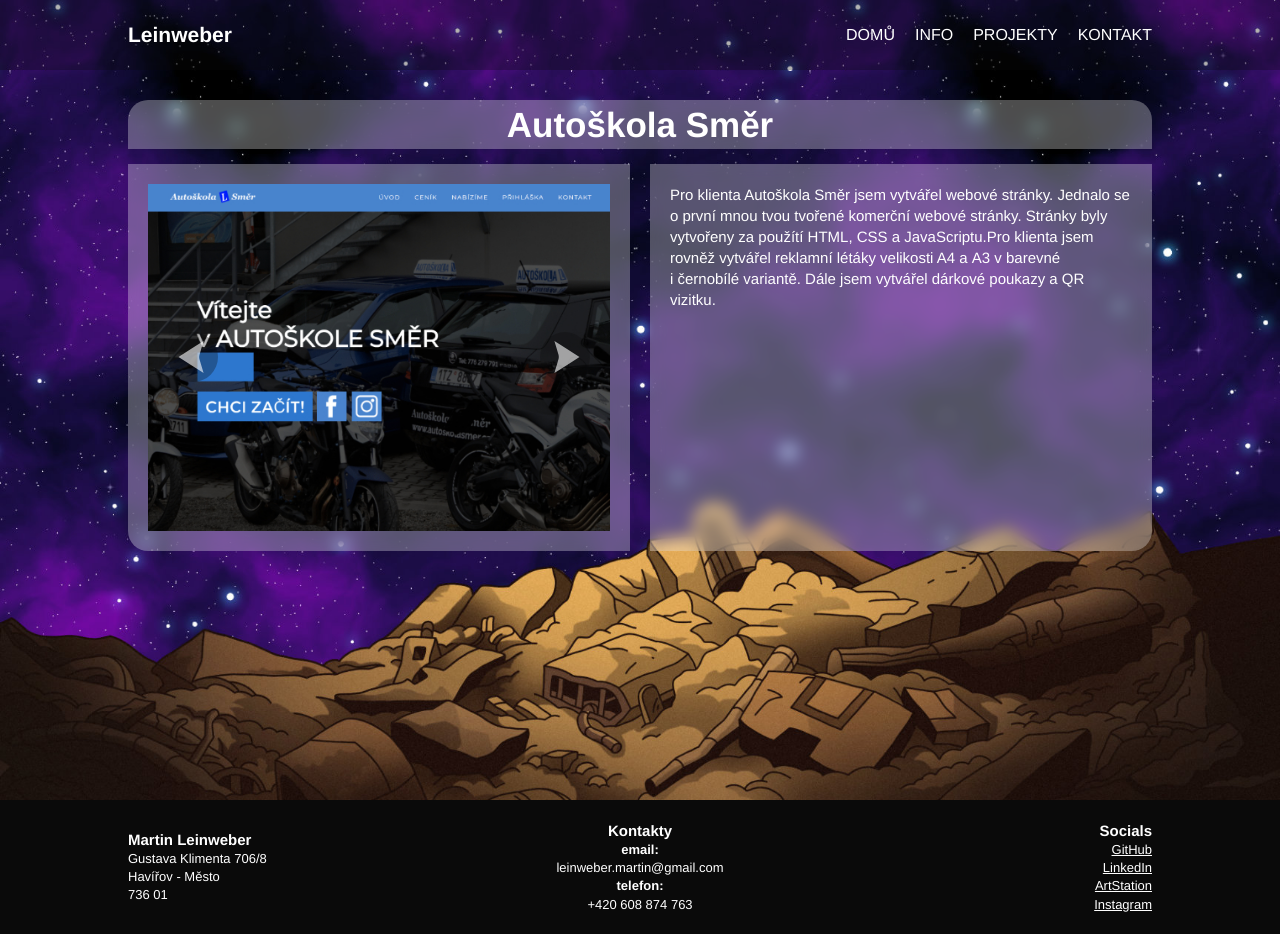
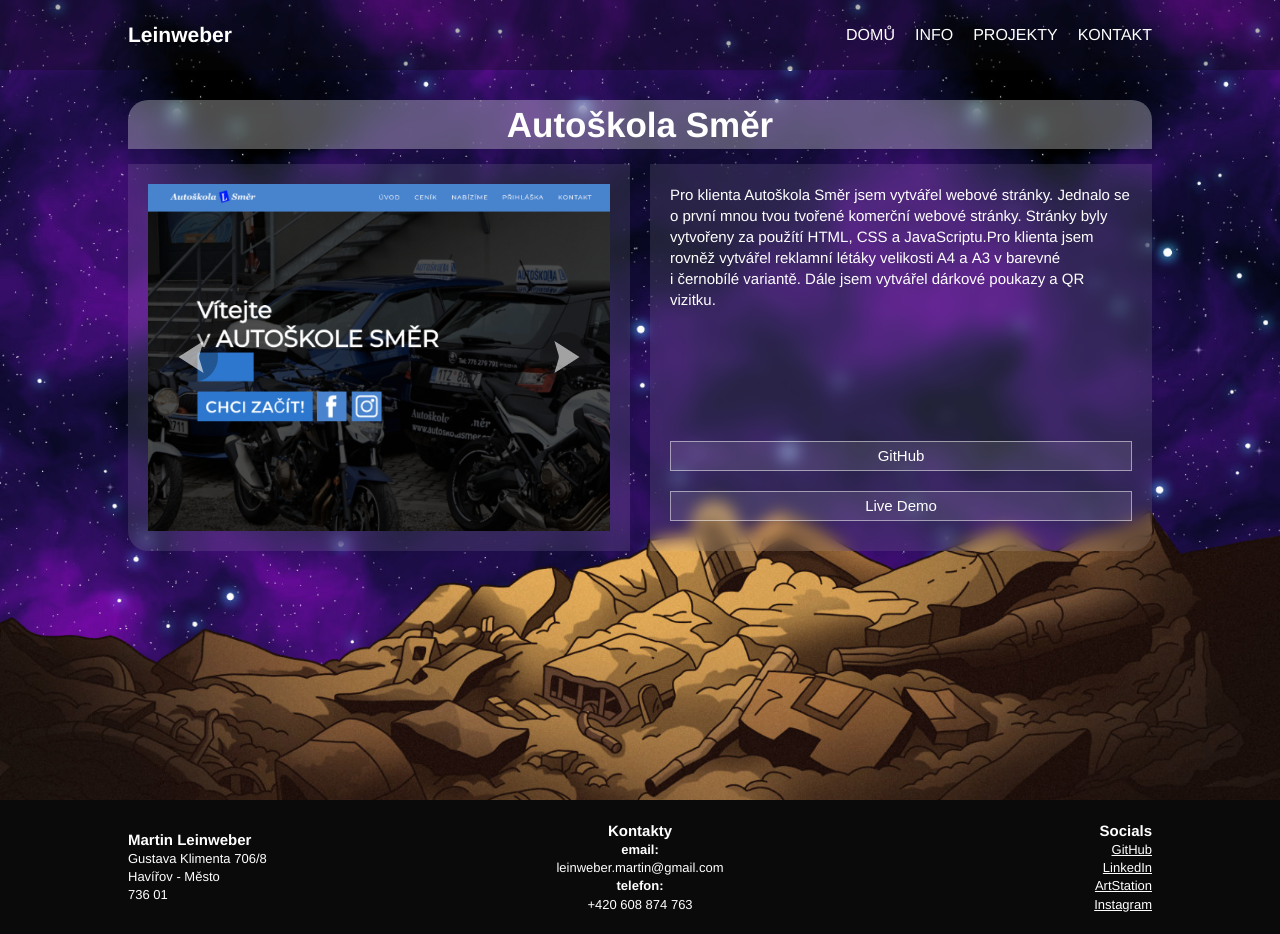
Before and after one commit to leinweberm/portfolioWeb, a React (Create React App) app: page /gallery/project/1 in a window 1280 px wide. Built offline with nearby package versions, Linux system fonts and the light colour scheme.

Commit message:
feat: project card add link buttons

```diff
--- a/src/components/Gallery/projectDetail.js
+++ b/src/components/Gallery/projectDetail.js
@@ -3,7 +3,7 @@ import { useParams } from 'react-router-dom';
 
 import { PageContainer, H1 } from '../../App.stylesVars';
 import { ProjectsDatabase } from './projectsData';
-import { ProjectCard, ProjectCardItem, P } from './projectDetailStyles';
+import { ProjectCard, ProjectCardItem, P, ExternalLink } from './projectDetailStyles';
 import Carousel from '../Carousel';
 
 export default function ProjectDetail() {
@@ -19,6 +19,27 @@ export default function ProjectDetail() {
             </ProjectCardItem>
             <ProjectCardItem>
                <P>{project.text}</P>
+               <div style={{
+                  display: 'flex',
+                  flexDirection: 'column',
+                  width: '100%',
+                  alignItems: 'center'}}
+               >
+                  { project.gitHub &&
+                     <ExternalLink onClick={() => {
+                        window.open(project.gitHub, "_blank")}}
+                     >
+                        GitHub
+                     </ExternalLink>
+                  }
+                  { project.demo &&
+                     <ExternalLink onClick={() => {
+                        window.open(project.demo, "_blank")}}
+                     >
+                        Live Demo
+                     </ExternalLink>
+                  }
+               </div>
             </ProjectCardItem>
          </ProjectCard>
       </PageContainer>
--- a/src/components/Gallery/projectDetailStyles.js
+++ b/src/components/Gallery/projectDetailStyles.js
@@ -17,7 +17,7 @@ export const ProjectCardItem = styled.div`
    align-items: flex-start;
    padding: 20px;
    min-width: 350px;
-   background-color: ${palette.whiteOp03};
+   background-color: ${palette.whiteOp01};
    -webkit-backdrop-filter: blur(10px);
    backdrop-filter: blur(8px);
    @media (max-width: 1000px) {
@@ -32,6 +32,9 @@ export const ProjectCardItem = styled.div`
       }
    };
    :nth-child(2){
+      flex-direction: column;
+      justify-content: space-between;
+      align-items: center;
       margin-left: 10px;
       border-radius: 0 0 20px 0;
       @media (max-width: 1000px) {
@@ -43,4 +46,23 @@ export const ProjectCardItem = styled.div`
 export const P = styled.p`
    color: white;
    font-size: 15px;
+   margin-bottom: 10px;
 `;
+export const ExternalLink = styled.button`
+   display: flex;
+   justify-content: center;
+   align-items: center;
+   height: 30px;
+   width: 100%;
+   margin: 10px 20px 10px 20px;
+   font-size: 15px;
+   color: ${palette.whiteFull};
+   background-color: ${palette.whiteOp01};
+   border: 1px solid ${palette.whiteOp};
+   cursor: pointer;
+   @media (min-width: 1000px) {
+      :hover {
+         background-color: ${palette.whiteOp03};
+      }
+   }
+`;
--- a/src/components/Gallery/projectsData.js
+++ b/src/components/Gallery/projectsData.js
@@ -94,7 +94,7 @@ export const ProjectsDatabase = [
          StezkaJanacek11
       ],
       gitHub: '',
-      demo: 'https://www.behance.net/gallery/36428143/NAUCNA-STEZKA-LEOS-JANACEK-OCIMA-DETI'
+      demo: ''
    },
    {
       id: 3,
@@ -110,7 +110,7 @@ export const ProjectsDatabase = [
          Kulturpunkt05
       ],
       gitHub: '',
-      demo: 'https://www.behance.net/gallery/36427411/OSTRAU-DER-KULTURPUNKT-2016',
+      demo: '',
       text: '',
    },
    {
@@ -143,7 +143,7 @@ export const ProjectsDatabase = [
          ZmrzkaRolka10
       ],
       gitHub: '',
-      demo: 'https://www.zmrzkaarolka.cz/'
+      demo: ''
    },
    {
       id: 6,
@@ -186,6 +186,6 @@ export const ProjectsDatabase = [
          Ceskoslovensko201802
       ],
       gitHub: '',
-      demo: 'https://www.artstation.com/artwork/Z5gk9x'
+      demo: ''
    },
 ];
--- a/src/components/Gallery/projectsList.js
+++ b/src/components/Gallery/projectsList.js
@@ -12,7 +12,6 @@ export default function PokusList({ projects }) {
                   </img>
                </ItemImage>
                <LinkGrid>
-                  {/* { project.gitHub && <GitButton onClick={() => {window.open(project.gitHub, "_blank")}}>GitHub</GitButton>} */}
                   <LinkButton to={`/gallery/project/${project.id}`}>Zobrazit detail</LinkButton>
                </LinkGrid>
                <ItemTitle>{ project.title }</ItemTitle>
--- a/src/components/Gallery/projectsListStyles.js
+++ b/src/components/Gallery/projectsListStyles.js
@@ -3,7 +3,7 @@ import * as palette from '../../App.stylesVars';
 import { Link } from "react-router-dom";
 
 export const GalleryItem = styled.div`
-   background-color: rgba(255,255,255,0.1);
+   background-color: ${palette.whiteOp01};
    -webkit-backdrop-filter: blur(10px);
    backdrop-filter: blur(8px);
    border-radius: 20px;
```
